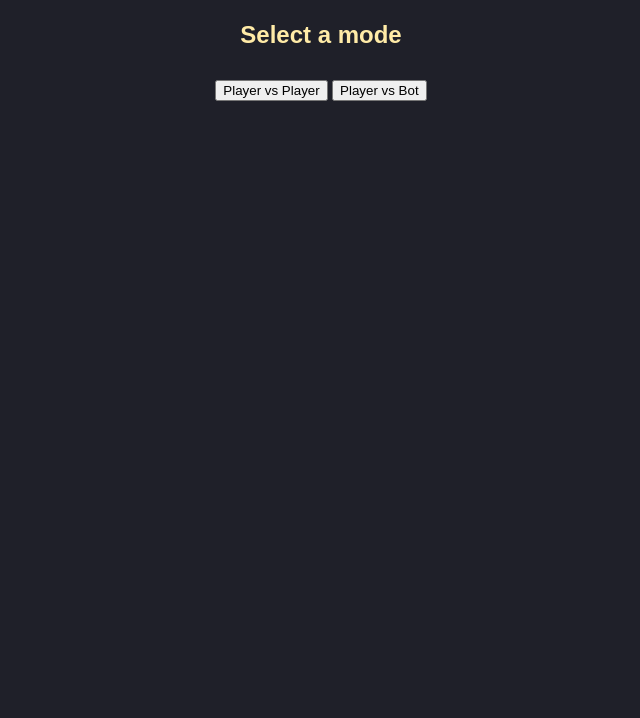
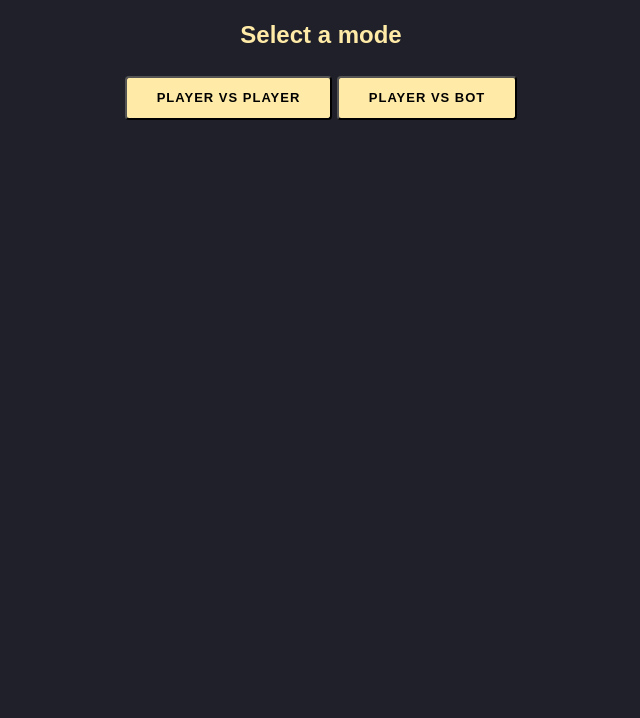
Before and after one commit to Raghork/tic-tac-toe, a plain HTML site: page index.html in a window 1280 px wide. Shown: the part 82-800 px from the top of the page, without its empty margins (319-959 px from the left). Drawn offline with Linux system fonts and the light colour scheme.

Commit message:
Added mode buttons (pvp and pvb)

```diff
--- a/assets/css/index.css
+++ b/assets/css/index.css
@@ -21,3 +21,27 @@ body {
     background-color: lightgray;
     padding: 10px;
 }
+
+button {
+    border-radius: 4px;
+    height: 44px;
+    font-size: 13px;
+    font-weight: 600;
+    text-transform: uppercase;
+    -webkit-transition: all 200ms linear;
+    transition: all 200ms linear;
+    padding: 0 30px;
+    letter-spacing: 1px;
+    display: -webkit-inline-flex;
+    display: -ms-inline-flexbox;
+    display: inline-flex;
+    align-items: center;
+    background-color: #ffeba7;
+    color: #000000;
+}
+
+button:hover {
+    background-color: #000000;
+    color: #ffeba7;
+    box-shadow: 0 8px 24px 0 rgba(16, 39, 112, .2);
+}
--- a/assets/script/index.js
+++ b/assets/script/index.js
@@ -0,0 +1,3 @@
+function mode(mode) {
+    window.open('pages/game.html?mode=' + mode, '_self')
+}
--- a/index.html
+++ b/index.html
@@ -12,9 +12,10 @@
     <h1>Tic-Tac-Toe</h1>
     <h2>Select a mode</h2>
     <div class="mod-container">
-        <button id="pvp" onclick="mode('pvp')">Player vs Player</button>
-        <button id="pvb" onclick="mode('pvb')">Player vs Bot</button>
+        <button id="pvp" onclick="mode(mode='pvp')">Player vs Player</button>
+        <button id="pvb" onclick="mode(mode='pvb')">Player vs Bot</button>
     </div>
+    <script src="assets/script/index.js"></script>
 </body>
 
 </html>
```
